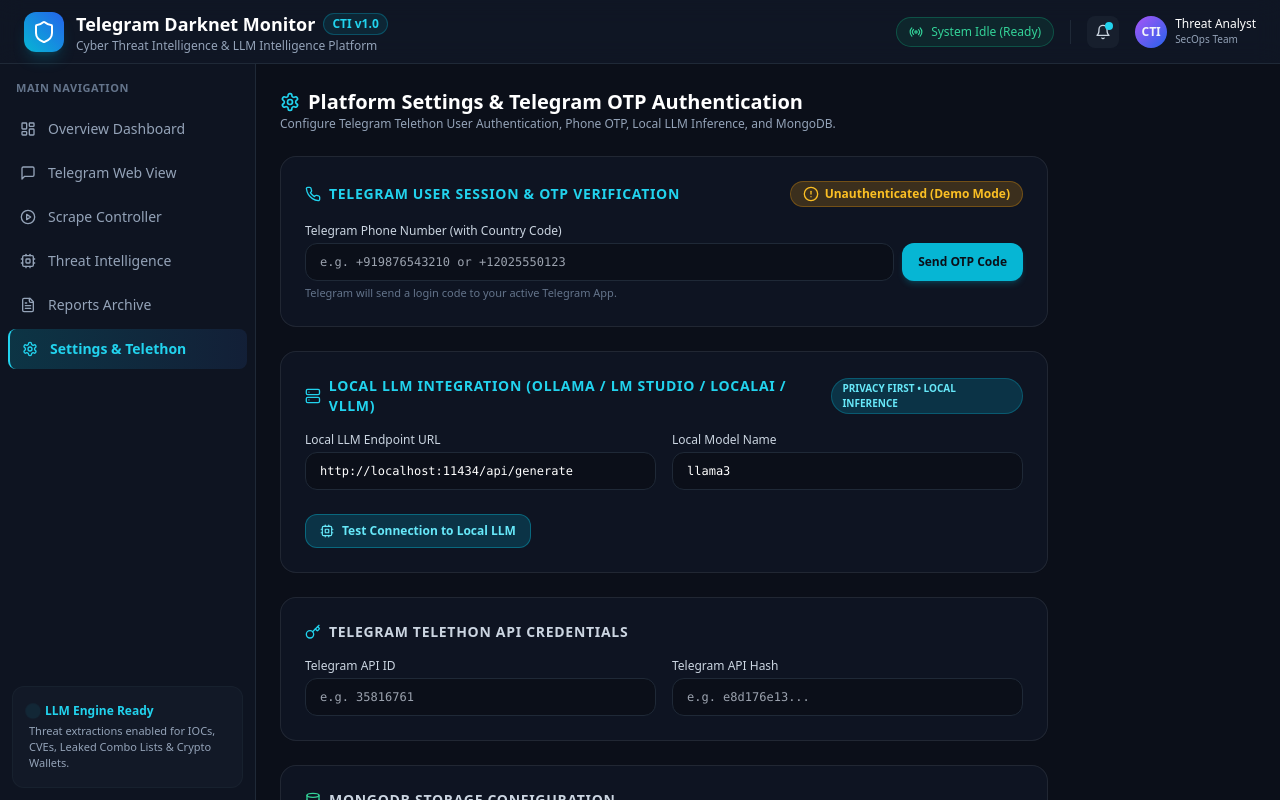
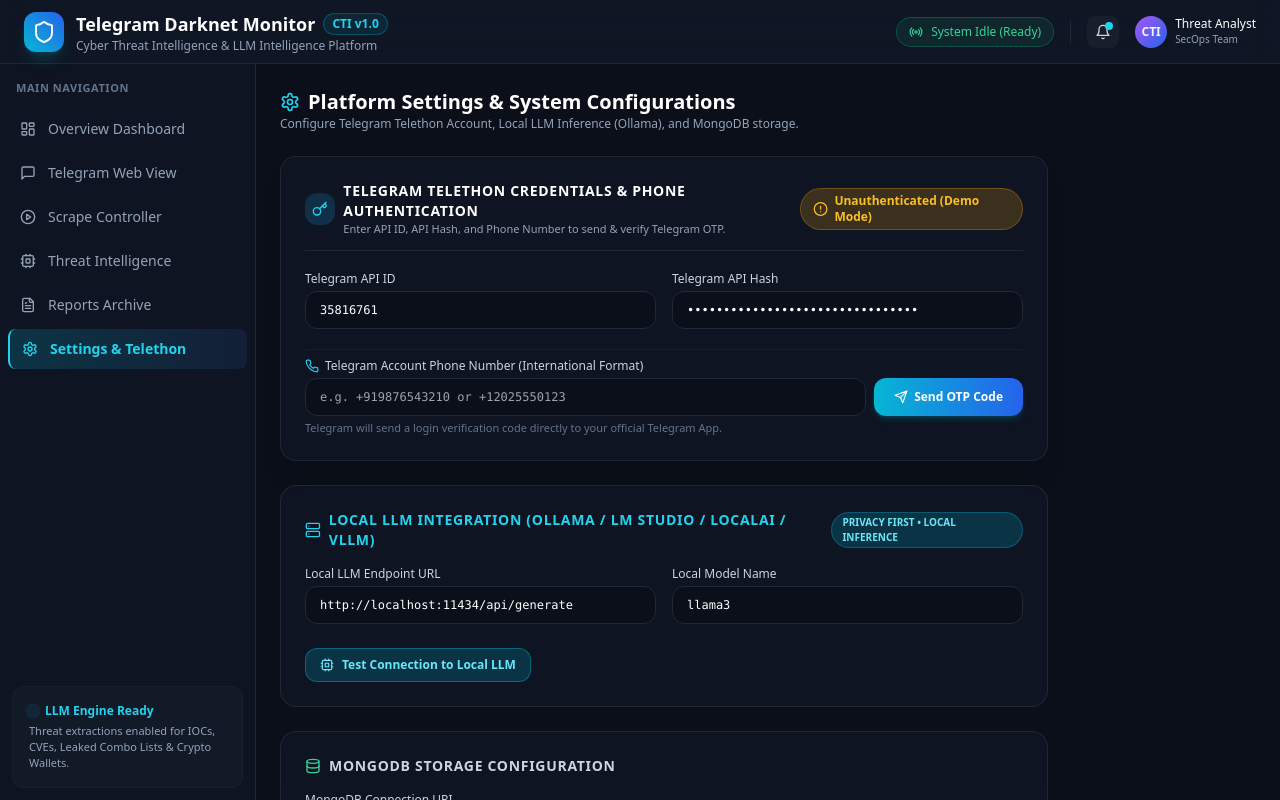
Before and after one commit to Piyush2425/Telegram_darknet, a React (Vite) app in the folder frontend/: page /settings in a window 1280 px wide. Built offline with nearby package versions, Linux system fonts and the light colour scheme; no server answers.

Commit message:
Consolidate Telegram API credentials and phone OTP verification into a single unified block

```diff
--- a/frontend/src/pages/SettingsPage.tsx
+++ b/frontend/src/pages/SettingsPage.tsx
@@ -1,15 +1,15 @@
 import React, { useEffect, useState } from 'react';
-import { Settings as SettingsIcon, Save, Key, Database, Cpu, Server, CheckCircle2, XCircle, Phone, Lock, ShieldCheck, AlertCircle } from 'lucide-react';
+import { Settings as SettingsIcon, Save, Key, Database, Cpu, Server, CheckCircle2, XCircle, Phone, ShieldCheck, AlertCircle, Send } from 'lucide-react';
 import { getTelegramAuthStatus, sendTelegramOtpCode, verifyTelegramOtpCode } from '../services/api';
 
 export const SettingsPage: React.FC = () => {
-  const [apiId, setApiId] = useState('');
-  const [apiHash, setApiHash] = useState('');
-  const [botToken, setBotToken] = useState('');
+  // Telegram API & Phone Credentials
+  const [apiId, setApiId] = useState('35816761');
+  const [apiHash, setApiHash] = useState('e8d176e13dee1feafd0ad58172e427ca');
+  const [phoneNumber, setPhoneNumber] = useState('');
 
-  // Telegram User Phone & OTP States
+  // Telegram User Auth States
   const [authStatus, setAuthStatus] = useState<{ is_authorized: boolean; user?: any; reason?: string }>({ is_authorized: false });
-  const [phoneNumber, setPhoneNumber] = useState('');
   const [phoneCodeHash, setPhoneCodeHash] = useState('');
   const [otpCode, setOtpCode] = useState('');
   const [password2FA, setPassword2FA] = useState('');
@@ -45,17 +45,22 @@
     setAuthError('');
     setAuthSuccessMsg('');
     if (!phoneNumber.trim()) {
-      setAuthError('Please enter your phone number with country code (e.g. +919876543210)');
+      setAuthError('Please enter your phone number in international format (e.g. +919876543210)');
       return;
     }
 
     setAuthLoading(true);
     try {
-      const res = await sendTelegramOtpCode(phoneNumber.trim());
+      const parsedApiId = parseInt(apiId.trim()) || 0;
+      const res = await sendTelegramOtpCode(phoneNumber.trim(), parsedApiId, apiHash.trim());
       if (res.status === 'code_sent' && res.phone_code_hash) {
         setPhoneCodeHash(res.phone_code_hash);
         setStep('OTP');
-        setAuthSuccessMsg('✓ Telegram OTP Code sent! Please check your Telegram App or SMS.');
+        setAuthSuccessMsg('✓ OTP Code sent to your Telegram App! Please enter it below.');
+      } else if (res.status === 'already_authenticated') {
+        const userObj = (res as any).user;
+        setAuthSuccessMsg(`🎉 Already authenticated as @${userObj?.username || userObj?.id}!`);
+        checkTelegramAuth();
       } else {
         setAuthError(res.error || 'Failed to send OTP code.');
       }
@@ -71,7 +76,7 @@
     setAuthError('');
     setAuthSuccessMsg('');
     if (!otpCode.trim()) {
-      setAuthError('Please enter the OTP code sent to your Telegram app');
+      setAuthError('Please enter the OTP code received on your Telegram app.');
       return;
     }
 
@@ -85,12 +90,12 @@
       );
 
       if (res.status === 'authenticated') {
-        setAuthSuccessMsg(`🎉 Successfully authenticated as @${res.user?.username || res.user?.first_name || 'User'}!`);
+        setAuthSuccessMsg(`🎉 Successfully connected as Telegram User @${res.user?.username || res.user?.first_name || 'User'}!`);
         checkTelegramAuth();
         setStep('PHONE');
         setOtpCode('');
         setPassword2FA('');
-      } else if (res.error === '2FA_PASSWORD_REQUIRED') {
+      } else if (res.status === '2fa_required' || res.error === '2FA_PASSWORD_REQUIRED') {
         setStep('2FA');
         setAuthError('Two-Factor Authentication (2FA) is enabled on your account. Please enter your 2FA Password below.');
       } else {
@@ -131,18 +136,25 @@
       <div>
         <h2 className="text-xl font-bold text-white flex items-center gap-2">
           <SettingsIcon className="w-5 h-5 text-cyan-400" />
-          Platform Settings & Telegram OTP Authentication
+          Platform Settings & System Configurations
         </h2>
-        <p className="text-xs text-slate-400">Configure Telegram Telethon User Authentication, Phone OTP, Local LLM Inference, and MongoDB.</p>
+        <p className="text-xs text-slate-400">Configure Telegram Telethon Account, Local LLM Inference (Ollama), and MongoDB storage.</p>
       </div>
 
-      {/* Telegram User Authentication & Phone OTP Card */}
-      <div className="glass-card p-6 rounded-2xl border border-telegramBlue/40 bg-telegramBlue/5 space-y-4">
-        <div className="flex items-center justify-between">
-          <h3 className="text-sm font-bold text-cyan-400 uppercase tracking-wider flex items-center gap-2">
-            <Phone className="w-4 h-4" />
-            Telegram User Session & OTP Verification
+      {/* UNIFIED TELEGRAM & PHONE CREDENTIALS BLOCK */}
+      <div className="glass-card p-6 rounded-2xl border border-telegramBlue/40 bg-gradient-to-br from-darkCard via-darkCard to-telegramBlue/10 space-y-5 shadow-xl">
+        <div className="flex items-center justify-between pb-3 border-b border-darkBorder">
+          <div className="flex items-center gap-2">
+            <div className="w-8 h-8 rounded-xl bg-telegramBlue/20 text-cyan-400 flex items-center justify-center font-bold">
+              <Key className="w-4 h-4" />
+            </div>
+            <div>
+              <h3 className="text-sm font-bold text-white uppercase tracking-wider">
+                Telegram Telethon Credentials & Phone Authentication
               </h3>
+              <p className="text-[11px] text-slate-400">Enter API ID, API Hash, and Phone Number to send & verify Telegram OTP.</p>
+            </div>
+          </div>
 
           {authStatus.is_authorized ? (
             <span className="px-3 py-1 rounded-full text-xs font-bold bg-emerald-500/20 text-emerald-400 border border-emerald-500/30 flex items-center gap-1.5">
@@ -157,18 +169,6 @@
           )}
         </div>
 
-        {authStatus.is_authorized ? (
-          <div className="p-4 rounded-xl bg-emerald-500/10 border border-emerald-500/20 text-xs text-emerald-300 space-y-1">
-            <div className="font-bold flex items-center gap-2">
-              <CheckCircle2 className="w-4 h-4 text-emerald-400" />
-              Telegram Account Authenticated & Session File Active!
-            </div>
-            <p className="text-[11px] text-slate-400">
-              User ID: {authStatus.user?.id} • Phone: {authStatus.user?.phone}
-            </p>
-          </div>
-        ) : (
-          <div className="space-y-4">
         {authError && (
           <div className="p-3 rounded-xl bg-rose-500/10 border border-rose-500/30 text-xs text-rose-300 flex items-center gap-2">
             <XCircle className="w-4 h-4 shrink-0 text-rose-400" />
@@ -183,12 +183,39 @@
           </div>
         )}
 
-            {/* STEP 1: Phone Number */}
+        {/* Telegram API Inputs */}
+        <div className="grid grid-cols-1 sm:grid-cols-2 gap-4">
+          <div>
+            <label className="block text-xs font-medium text-slate-300 mb-1">Telegram API ID</label>
+            <input
+              type="text"
+              placeholder="e.g. 35816761"
+              value={apiId}
+              onChange={(e) => setApiId(e.target.value)}
+              className="w-full bg-darkBg text-xs text-white px-3.5 py-2.5 rounded-xl border border-darkBorder focus:outline-none focus:border-cyan-500 font-mono"
+            />
+          </div>
+
+          <div>
+            <label className="block text-xs font-medium text-slate-300 mb-1">Telegram API Hash</label>
+            <input
+              type="password"
+              placeholder="e.g. e8d176e13..."
+              value={apiHash}
+              onChange={(e) => setApiHash(e.target.value)}
+              className="w-full bg-darkBg text-xs text-white px-3.5 py-2.5 rounded-xl border border-darkBorder focus:outline-none focus:border-cyan-500 font-mono"
+            />
+          </div>
+        </div>
+
+        {/* Phone & OTP Authentication Flow */}
+        <div className="pt-2 border-t border-darkBorder/60 space-y-4">
           {step === 'PHONE' && (
             <form onSubmit={handleSendOtp} className="space-y-3">
               <div>
-                  <label className="block text-xs font-medium text-slate-300 mb-1">
-                    Telegram Phone Number (with Country Code)
+                <label className="block text-xs font-medium text-slate-300 mb-1 flex items-center gap-1.5">
+                  <Phone className="w-3.5 h-3.5 text-cyan-400" />
+                  Telegram Account Phone Number (International Format)
                 </label>
                 <div className="flex gap-2">
                   <input
@@ -201,17 +228,17 @@
                   <button
                     type="submit"
                     disabled={authLoading}
-                      className="px-4 py-2.5 bg-cyan-500 hover:bg-cyan-400 text-darkBg text-xs font-bold rounded-xl transition-all shadow-md shadow-cyan-500/20"
+                    className="flex items-center gap-1.5 px-5 py-2.5 bg-gradient-to-r from-cyan-500 to-blue-600 hover:from-cyan-400 hover:to-blue-500 text-white text-xs font-bold rounded-xl transition-all shadow-md shadow-cyan-500/20"
                   >
+                    <Send className="w-3.5 h-3.5" />
                     {authLoading ? 'Sending OTP...' : 'Send OTP Code'}
                   </button>
                 </div>
-                  <p className="text-[11px] text-slate-500 mt-1">Telegram will send a login code to your active Telegram App.</p>
+                <p className="text-[11px] text-slate-500 mt-1">Telegram will send a login verification code directly to your official Telegram App.</p>
               </div>
             </form>
           )}
 
-            {/* STEP 2: OTP Verification */}
           {(step === 'OTP' || step === '2FA') && (
             <form onSubmit={handleVerifyOtp} className="space-y-3">
               <div className="grid grid-cols-1 sm:grid-cols-2 gap-3">
@@ -250,7 +277,7 @@
                   disabled={authLoading}
                   className="flex-1 py-2.5 bg-emerald-500 hover:bg-emerald-400 text-darkBg text-xs font-bold rounded-xl transition-all shadow-md shadow-emerald-500/20"
                 >
-                    {authLoading ? 'Verifying OTP...' : 'Verify OTP & Log In'}
+                  {authLoading ? 'Verifying OTP...' : 'Verify OTP & Authorize Session'}
                 </button>
 
                 <button
@@ -264,7 +291,6 @@
             </form>
           )}
         </div>
-        )}
       </div>
 
       <form onSubmit={handleSave} className="space-y-6">
@@ -326,39 +352,7 @@
           </div>
         </div>
 
-        {/* Telegram API Credentials */}
-        <div className="glass-card p-6 rounded-2xl border border-darkBorder space-y-4">
-          <h3 className="text-sm font-bold text-slate-300 uppercase tracking-wider flex items-center gap-2">
-            <Key className="w-4 h-4 text-cyan-400" />
-            Telegram Telethon API Credentials
-          </h3>
-
-          <div className="grid grid-cols-1 sm:grid-cols-2 gap-4">
-            <div>
-              <label className="block text-xs font-medium text-slate-300 mb-1">Telegram API ID</label>
-              <input
-                type="text"
-                placeholder="e.g. 35816761"
-                value={apiId}
-                onChange={(e) => setApiId(e.target.value)}
-                className="w-full bg-darkBg text-xs text-white px-3.5 py-2.5 rounded-xl border border-darkBorder focus:outline-none focus:border-cyan-500 font-mono"
-              />
-            </div>
-
-            <div>
-              <label className="block text-xs font-medium text-slate-300 mb-1">Telegram API Hash</label>
-              <input
-                type="password"
-                placeholder="e.g. e8d176e13..."
-                value={apiHash}
-                onChange={(e) => setApiHash(e.target.value)}
-                className="w-full bg-darkBg text-xs text-white px-3.5 py-2.5 rounded-xl border border-darkBorder focus:outline-none focus:border-cyan-500 font-mono"
-              />
-            </div>
-          </div>
-        </div>
-
-        {/* Storage */}
+        {/* Database Storage Configuration */}
         <div className="glass-card p-6 rounded-2xl border border-darkBorder space-y-4">
           <h3 className="text-sm font-bold text-slate-300 uppercase tracking-wider flex items-center gap-2">
             <Database className="w-4 h-4 text-emerald-400" />
```
Lines whose indentation alone changed are shown as unchanged.
